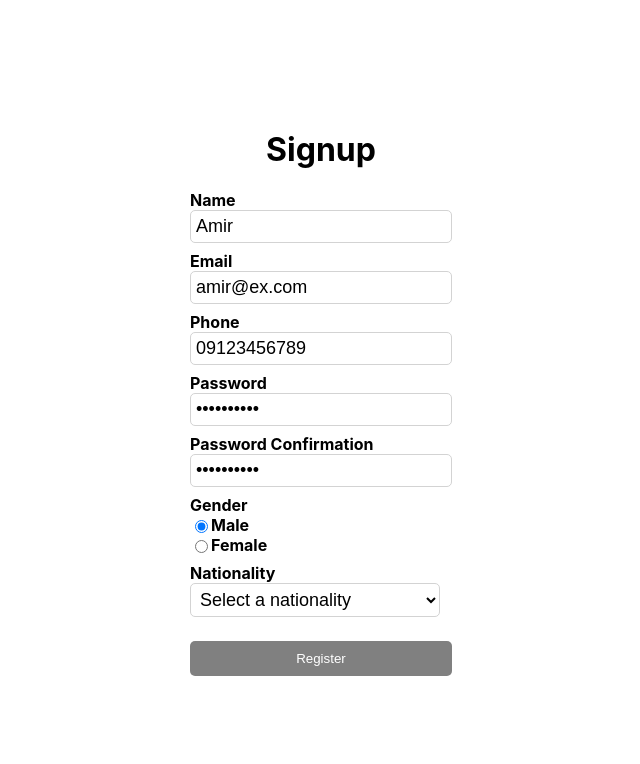
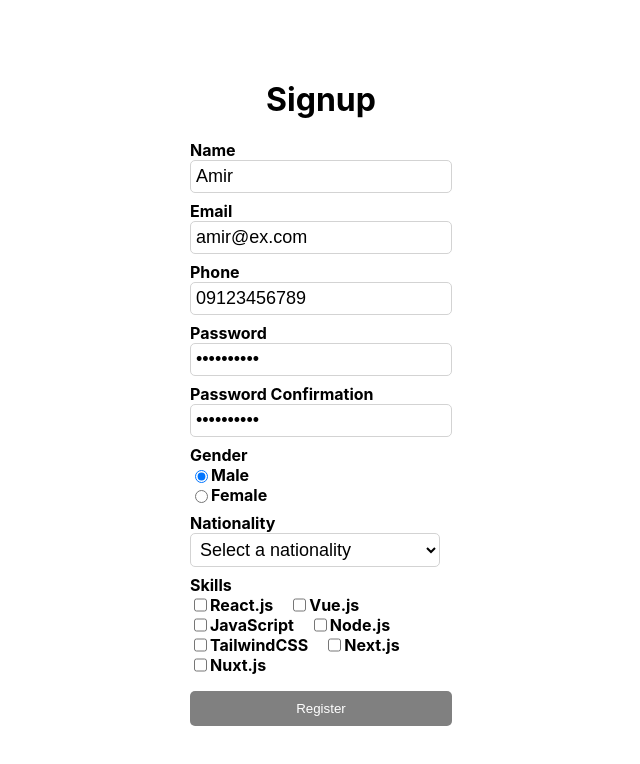
Before and after one commit to amir-rismani/formik-library, a React (Create React App) app: page / in a window 1280 px wide. Shown: the top 764 px of the page, without its empty margins (319-959 px from the left). Built offline with nearby package versions, Linux system fonts and the light colour scheme; data requests are answered from the project's data file.

Commit message:
reusable checkbox component

```diff
--- a/data/db.json
+++ b/data/db.json
@@ -7,7 +7,9 @@
             "phone": "09123456789",
             "password": "@Qwsa1234!",
             "passwordConfirmation": "@Qwsa1234!",
-            "gender": "male"
+            "gender": "male",
+            "nationality": "Iranian",
+            "skills": []
         }
     ]
 }
--- a/src/App.js
+++ b/src/App.js
@@ -7,6 +7,7 @@ import axios from 'axios';
 import Input from './components/common/Input/Input';
 import RadioGroup from './components/common/RadioGroup/RadioGroup';
 import Select from './components/common/Select/Select';
+import CheckBoxGroup from './components/common/CheckBoxGroup/CheckBoxGroup';
 
 // 1. State managment
 const initialValues = {
@@ -18,7 +19,8 @@ const initialValues = {
   gender: "",
   // used react-select
   // nationality: { label: 'Select a nationality', value: '' }
-  nationality: ""
+  nationality: "",
+  skills: []
 }
 
 // 2. Handle submittion
@@ -48,12 +50,24 @@ const validationSchema = Yup.object({
   // used react-select
   // nationality: Yup.object().required(),
   nationality: Yup.string().required(),
+  skills: Yup.array().min(1).required('at least select one skill'),
 });
 
 const genders = [
   { label: 'Male', value: 'male' },
   { label: 'Female', value: 'female' }
 ];
+
+const skills = [
+  { label: 'React.js', value: 'react.js' },
+  { label: 'Vue.js', value: 'vue.js' },
+  { label: 'JavaScript', value: 'javascript' },
+  { label: 'Node.js', value: 'node.js' },
+  { label: 'TailwindCSS', value: 'tailwindcss' },
+  { label: 'Next.js', value: 'next.js' },
+  { label: 'Nuxt.js', value: 'nuxt.js' },
+];
+
 
 const nationality = [
   { label: 'Select a nationality', value: '' },
@@ -81,6 +95,7 @@ function App() {
         <Input label="Password Confirmation" name="passwordConfirmation" type="password" formik={formik} />
         <RadioGroup radioOptions={genders} label="Gender" name="gender" formik={formik} />
         <Select label="Nationality" name="nationality" formik={formik} options={nationality} />
+        <CheckBoxGroup checkBoxOptions={skills} label="Skills" name="skills" formik={formik} />
         <button type='submit' disabled={!formik.isValid}>Register</button>
       </form>
     </div>
--- /dev/null
+++ b/src/components/common/CheckBoxGroup/CheckBox/CheckBox.jsx
@@ -0,0 +1,12 @@
+import styles from "./CheckBox.module.css"
+const CheckBox = ({ option, name, formik }) => {
+    return (
+        <div className={styles.formControl}>
+            <input type='checkbox' id={option.value} name={name} value={option.value} onBlur={() => formik.setFieldTouched(name)}
+                onChange={formik.handleChange} checked={formik.values[name].includes(option.value)} />
+            <label htmlFor={option.value}>{option.label}</label>
+        </div>
+    );
+}
+
+export default CheckBox;
--- /dev/null
+++ b/src/components/common/CheckBoxGroup/CheckBox/CheckBox.module.css
@@ -0,0 +1,5 @@
+.formControl {
+    text-align: left;
+    display: inline-flex;
+    margin-right: 1rem;
+}
--- /dev/null
+++ b/src/components/common/CheckBoxGroup/CheckBoxGroup.jsx
@@ -0,0 +1,15 @@
+import CheckBox from "./CheckBox/CheckBox";
+import styles from "./CheckBoxGroup.module.css"
+const CheckBoxGroup = ({ checkBoxOptions, label, name, formik }) => {
+    return (
+        <>
+            <label>{label}</label>
+            <div className={styles.checkBoxItems}>
+                {checkBoxOptions.map(checkBoxOption => <CheckBox key={checkBoxOption.value} option={checkBoxOption} name={name} formik={formik} />)}
+            </div>
+            {formik.errors[name] && formik.touched[name] && <small className='error'>{formik.errors[name]}</small>}
+        </>
+    );
+}
+
+export default CheckBoxGroup;
--- /dev/null
+++ b/src/components/common/CheckBoxGroup/CheckBoxGroup.module.css
@@ -0,0 +1,6 @@
+.checkBoxItems{
+    display: flex;
+    justify-content: flex-start;
+    flex-wrap: wrap;
+    width: 250px;
+}
```
